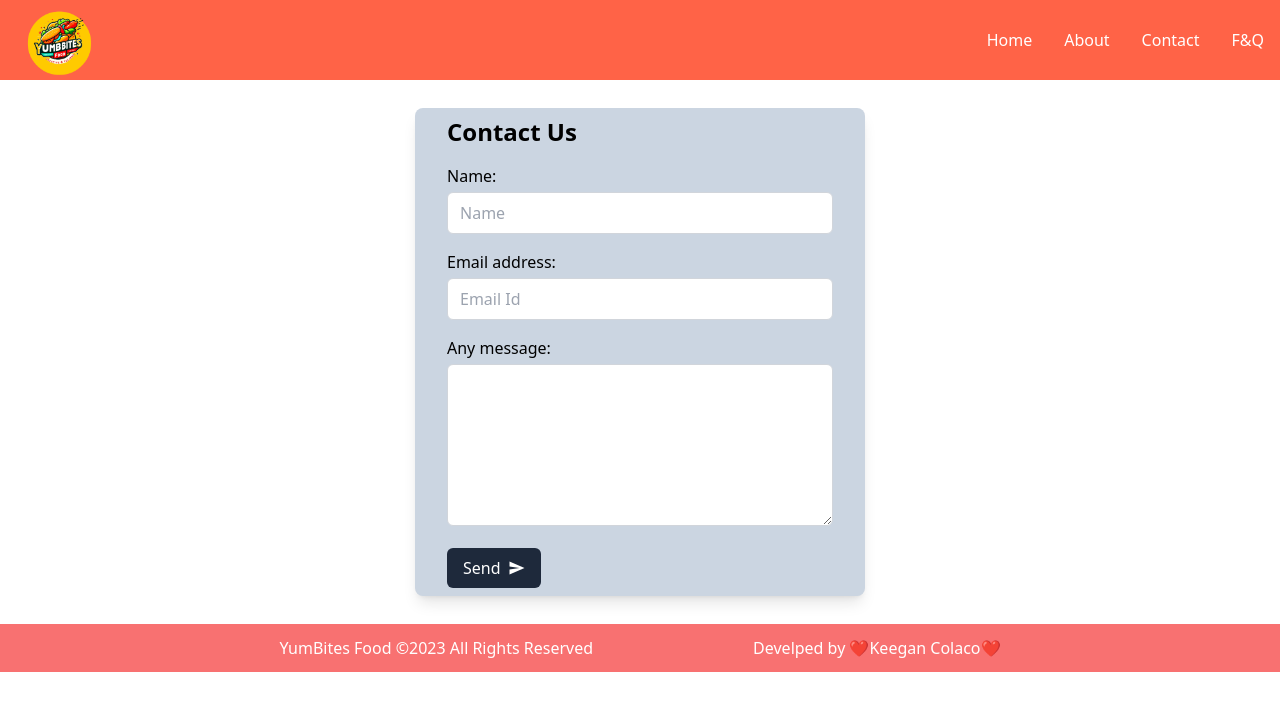
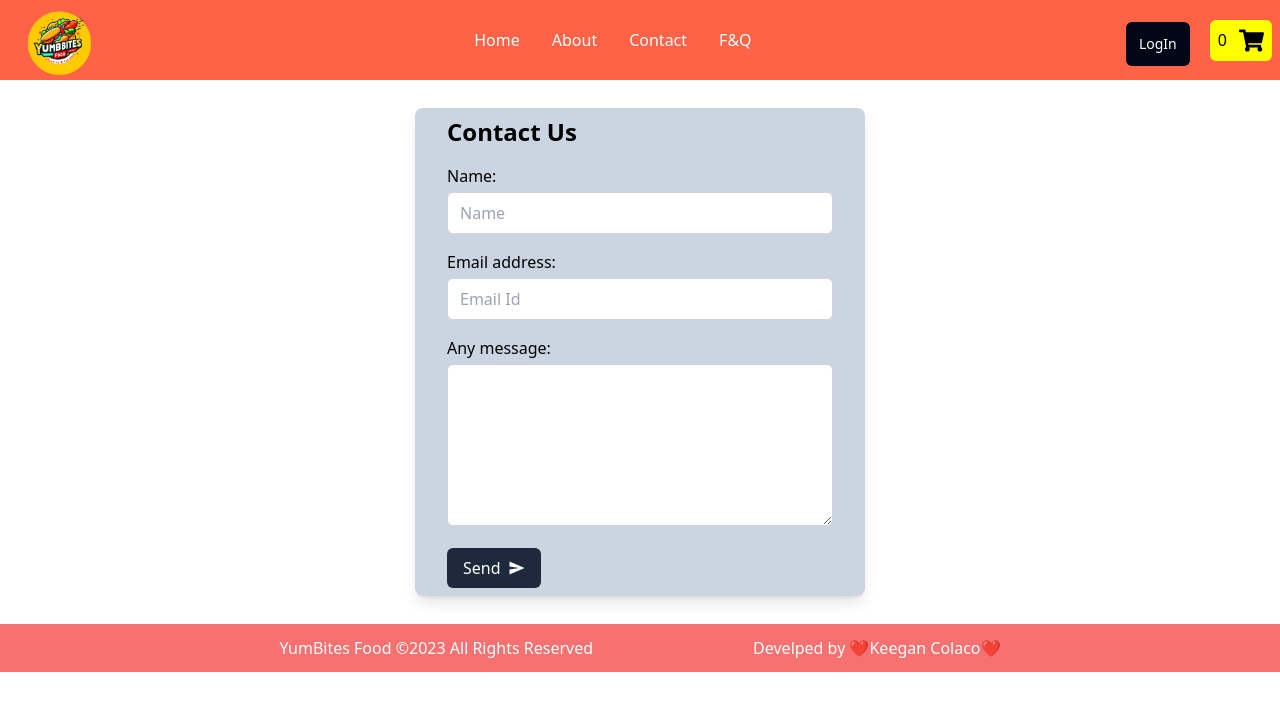
Before and after one commit to Keegan-20/YumBites-Food, a React (Vite) app: page /contactUs in a window 1280 px wide. Shown: the top 710 px of the page. Built offline with nearby package versions, Linux system fonts and the light colour scheme.

Commit message:
Fix: Responsive NavBAr

```diff
--- a/src/components/Body.js
+++ b/src/components/Body.js
@@ -102,7 +102,7 @@ const Body = () => {
       </div>
       {/* Filtering the Restaurants */}
       <div className="reslist-header mb-5">
-        <h2 className="font-bold text-3xl mt-5 p-4">
+        <h2 className="font-bold text-3xl mt-5 p-4 sm:text-sm">
           Restaurants with online food delivery in Central Goa
         </h2>
       </div>
--- a/src/components/Header.jsx
+++ b/src/components/Header.jsx
@@ -135,7 +135,7 @@ export const HeaderComponent = () => {
           );
         })}
   </ul>
-        <div className="flex  justify-center items-center sm:hidden ">
+        <div className="hidden md:flex justify-center items-center ">
           {isLoggedIn ? (
             <button
               className="logOut  text-sm mt-2 py-3  mx-3 w-16 rounded-md bg-slate-900"
```
